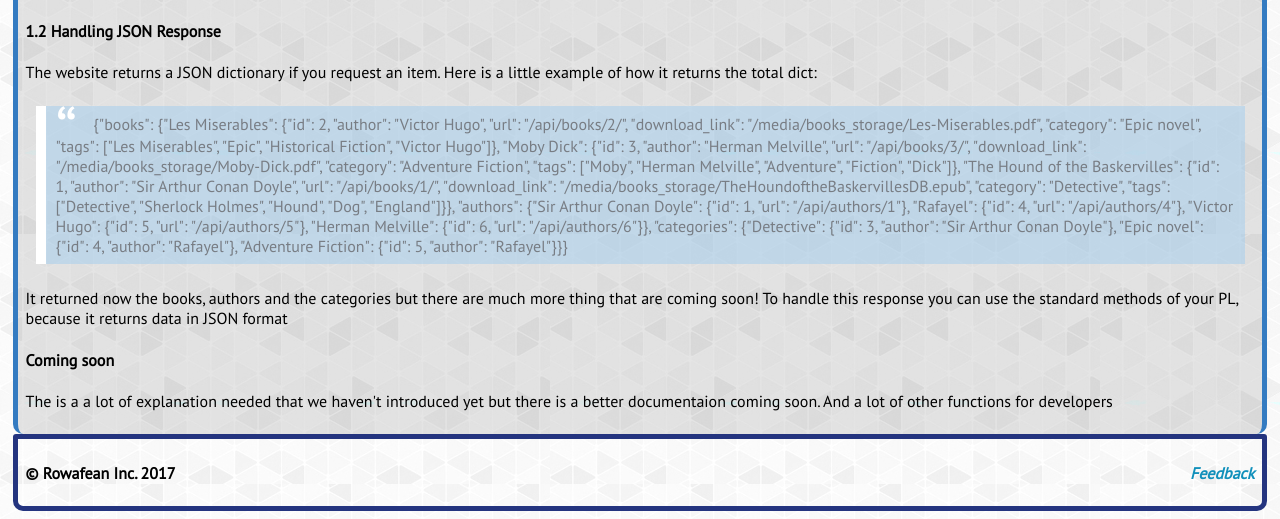
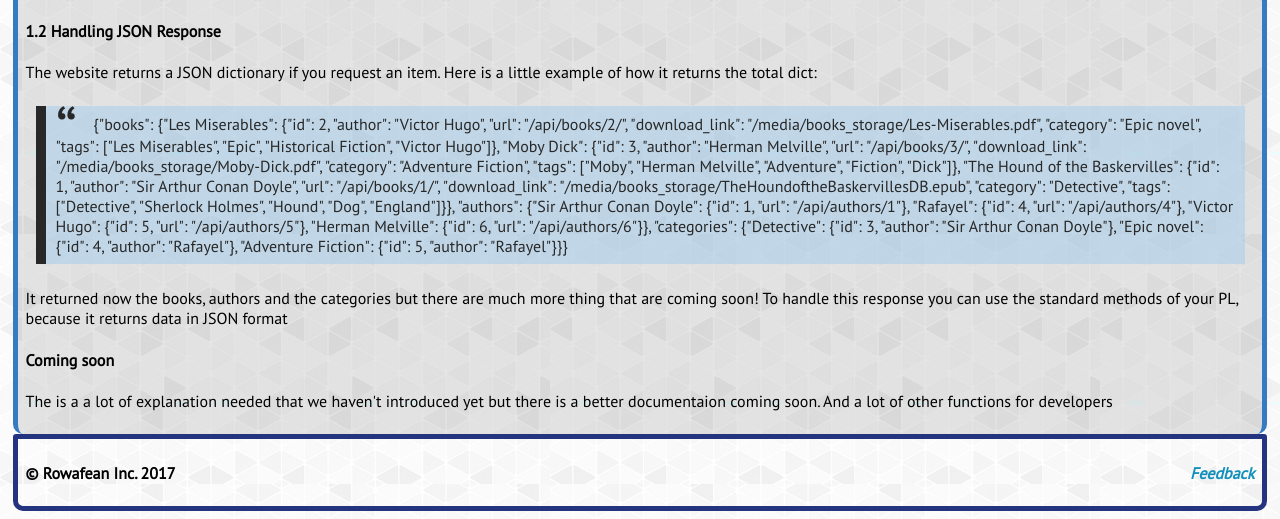
Before and after one commit to RafayelGardishyan/DjangoBooks, a Django app: template blog/templates/blog/api_docs.html in a window 1280 px wide. Shown: the part 516-1035 px from the top of the page. Run offline with Django 3.2, Linux system fonts and the light colour scheme; the template is opened without the code that fills it, so the values that code supplies are empty.

Commit message:
Update api_docs.html

```diff
--- a/blog/templates/blog/api_docs.html
+++ b/blog/templates/blog/api_docs.html
@@ -20,15 +20,15 @@ tr:nth-child(even) {
     background-color: rgba(162, 206, 239, 0.5);
 }
 blockquote {
-  color: #787d84;
+  color: #282828;
   background: rgba(162, 206, 239, 0.5);
-  border-left: 10px solid #ffffff;
+  border-left: 10px solid #282828;
   margin: 1.5em 10px;
   padding: 0.5em 10px;
   quotes: "\201C""\201D""\2018""\2019";
 }
 blockquote:before {
-  color: #ffffff;
+  color: #282828;
   content: open-quote;
   font-size: 4em;
   line-height: 0.1em;
```
